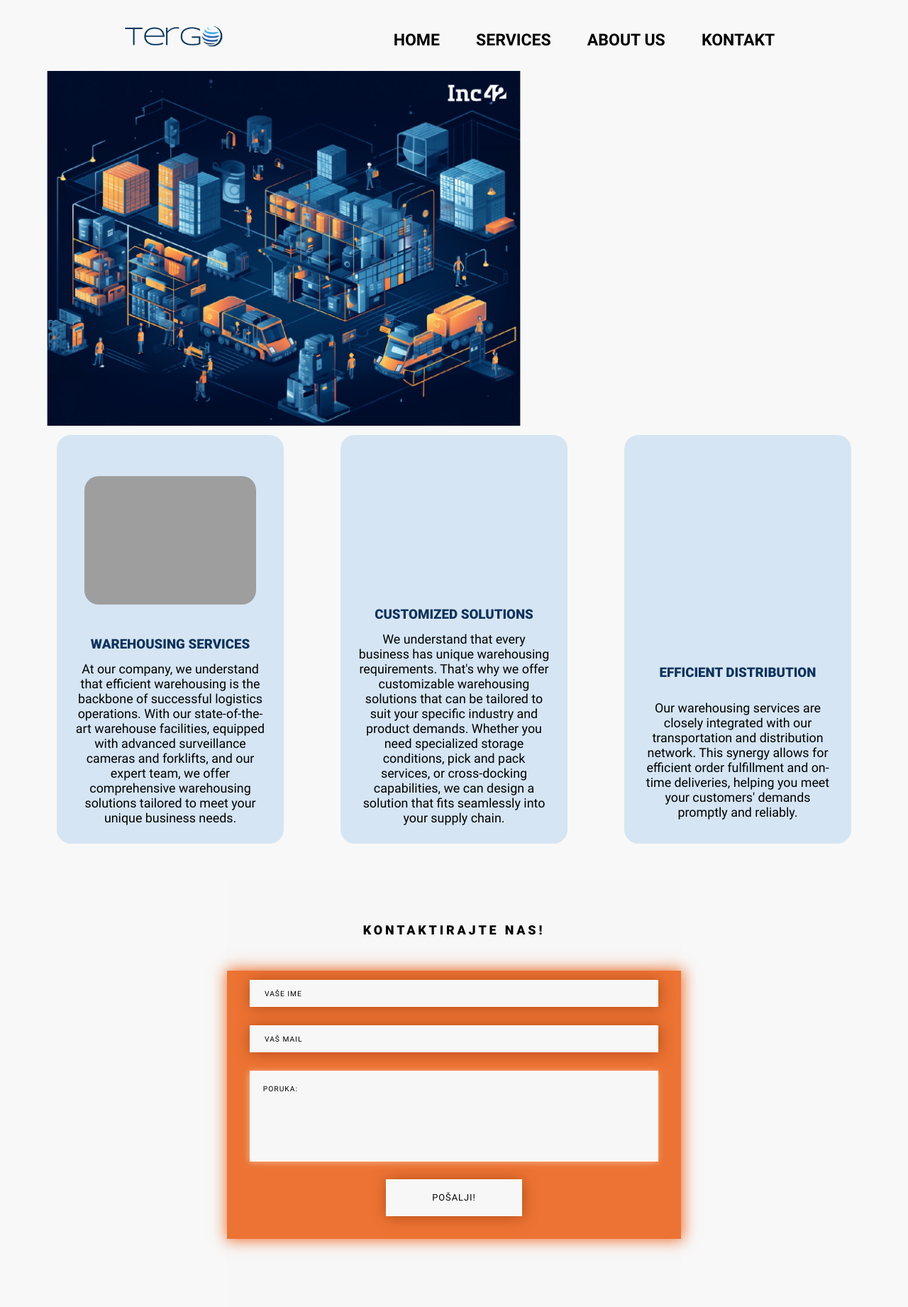
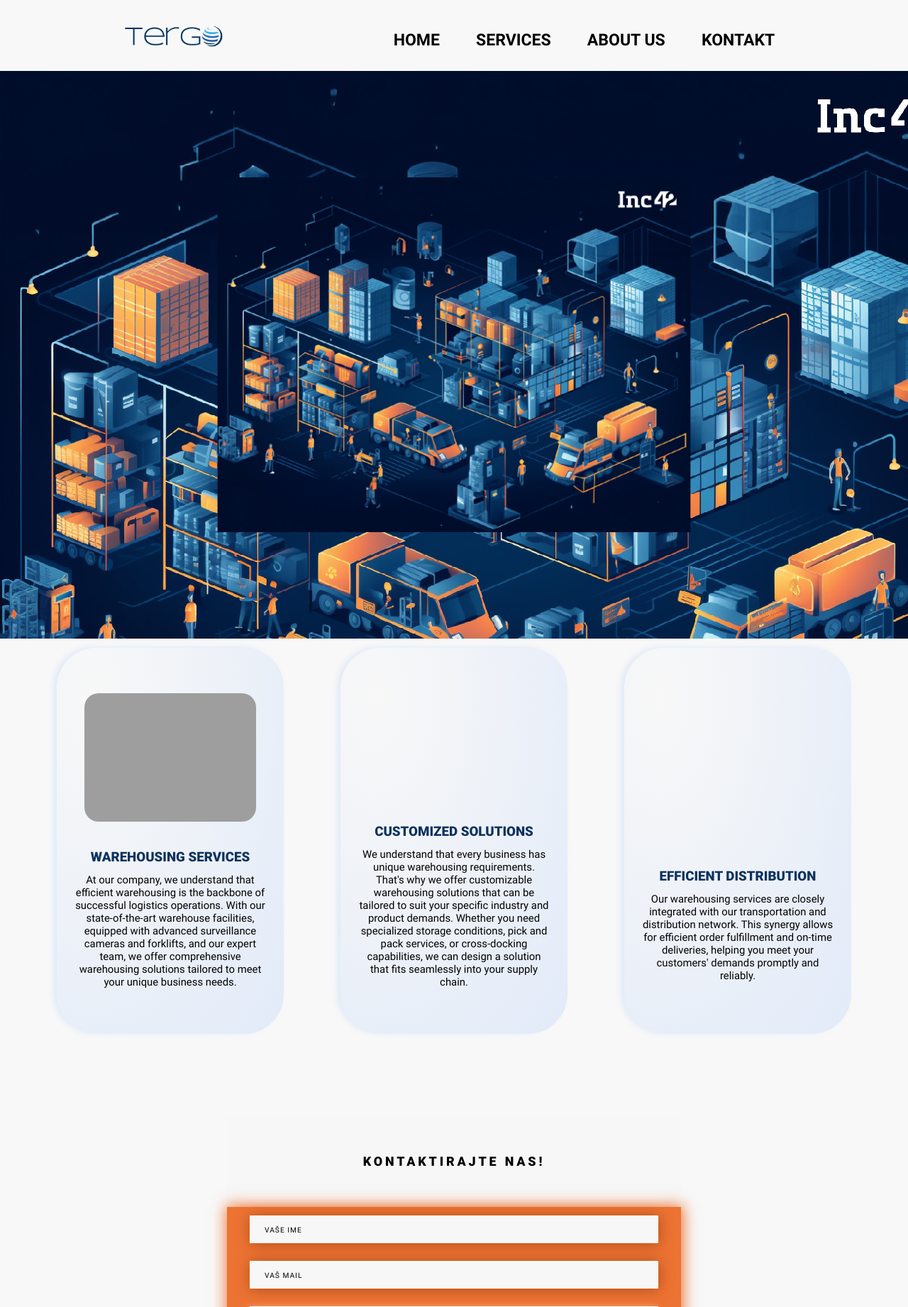
Before and after one commit to svjetlanatodoric/Tergo, a PHP site: page /pages/warehousing.php in a window 1280 px wide. Shown: the top 1842 px of the page at 71% size. Before the commit the page ends 1765 px from the top, so only its background shows below. Run offline with PHP 8.4, Linux system fonts and the light colour scheme; grey boxes are pictures that could not be loaded.

Commit message:
Warehouse page. Hero section added and set to be responsive. Cards with text are now responsive, added contact form and footer.

```diff
--- a/css/warehouse.css
+++ b/css/warehouse.css
@@ -13,7 +13,7 @@ html {
 
 body {
     background-color: #f8f8f8;
-    height: 100vw;
+    height: fit-content;
 }
 
 /* FONTOVI */
@@ -35,7 +35,7 @@ body {
 
 @font-face {
     font-family: Roboto;
-    src: url(../fonts/) format('truetype');
+    src: url(../fonts/Roboto/Roboto-Light.ttf) format('truetype');
     font-weight: 200;
     font-style: normal;
 }
@@ -49,51 +49,95 @@ body {
 
 
 @font-face {
-    font-family: Archivo-Black;
-    src: url(../fonts/Archivo_Black/ArchivoBlack-Regular.ttf);
+    font-family: Caveat;
+    src: url(../fonts/Caveat/static/Caveat-Bold.ttf) format('truetype');
+    font-weight: 200;
+    font-style: normal;
 }
 
-/*
-.warehouse-illustration{
+div.content {
+    margin-bottom: 10vw;
+}
+
+p.warehouse-hero-text {
+    font-size: calc(30px + (21 - 13) * ((100vw - 320px) / (1600 - 20)));
+    font-family: 'Roboto';
+    font-weight: 300;
+    letter-spacing: 2px;
+    color: #e2f0ff;
+}
+
+p.solution {
+    font-family: Caveat;
+    font-size: calc(110px + (21 - 13) * ((100vw - 320px) / (1600 - 20)));
+    color: #ec7333;
+    letter-spacing: 4px;
+    text-shadow: -1px -3px 20px #ec7333f2;
+}
+
+.warehouse-hero {
+    display: flex;
+    height: 100%;
+}
+
+.hero-section-text {
+    z-index: 1;
+    text-align: center;
+
+}
+
+.warehouse-illustration {
+    width: 100%;
+    background-attachment: fixed;
+    overflow: hidden !important;
     position: relative;
+    /* z-index: 1; */
+    height: 100%;
+    background-image: url(../img/warehouse-img.jpg);
+    display: flex;
+    align-items: center;
+    justify-content: space-around;
+    flex-direction: row-reverse;
+}
+
+.warehouse-overlay {
+    position: relative;
+    width: 35vw;
+    height: 35vw;
+    box-shadow: 0 0 0 114vw #0d325dad;
+    border-radius: 100%;
+    z-index: 1;
     overflow: hidden;
+
 }
-.warehouse-illustration>img{
-    width: 100%;
-    height: auto;
-} */
-/* .warehouse-illustration  {
 
-    width: 300px;
-    height: 300px;
-    background-image: url('../img/warehouse-img.jpg');
-    background-size: cover;
-    background-position: center;
-    clip-path: polygon(20% 0%, 100% 0%, 100% 100%, 0% 100%);
-} */
+.warehouse-heading>h2 {
+    font-family: Roboto;
+    color: #0d325d;
+    text-align: center;
+    margin: 4vw auto;
+}
 
-img{
-    clip-path: url('../img/warehouse-img.jpg');
-}
 .warehouse-wrapper {
     position: relative;
     top: 1vw;
     display: flex;
     justify-content: space-evenly;
-    height: 50vw;
+    height: fit-content;
 }
 
 .warehouse-service-wrapper {
-    height: 90%;
+    height: unset;
     width: 25%;
     display: flex;
     flex-direction: column;
-    justify-content: space-around;
+    justify-content: flex-start;
     align-content: center;
     align-items: center;
-    background-color: rgb(0 116 211 / 14%);
-    border-radius: 20px;
-    padding: 2vw;
+    background: radial-gradient(at 50px 70px, transparent, #4d90fe21);
+    border-radius: calc(51px + (21 - 13) * ((100vw - 320px) / (1600 - 20)));
+    padding: 5vw 2vw;
+    box-shadow: -5px -1px 9px 0px #4d90fe21
 }
 
 .card-img {
@@ -104,23 +148,113 @@ img{
     align-items: center;
 }
 
-.card-img > img {
+.card-img>img {
     width: 90%;
     border-radius: 20px
 }
 
-h3 {
+.warehouse-service-wrapper h3 {
     COLOR: #0d325d;
     font-family: 'Roboto';
-    margin-top: 1vw;
+    margin-top: 3vw;
     text-align: center;
     text-wrap: nowrap;
 }
 
-p {
+.warehouse-service-wrapper p {
     margin-top: 1vw;
     font-family: Roboto;
     font-style: normal;
-    font-size: calc(13px + (21 - 13) * ((100vw - 320px) / (1600 - 20)));
+    font-size: calc(10px + (21 - 13) * ((100vw - 320px) / (1600 - 20)));
     text-align: center;
+    line-height: unset;
 }
+
+i.fa-regular.fa-circle-check {
+    font-size: 5vw;
+    color: #ec7333;
+}
+
+i.fa-regular.fa-circle-check:hover {
+    color: #0d325d;
+    transform: scale(1.1);
+    cursor: pointer;
+    transition: .3s;
+}
+
+@media screen and (max-width:425px) {
+    .warehouse-overlay {
+        width: unset;
+        height: unset;
+    }
+
+    .warehouse-hero {
+        height: calc(600px + (21 - 13) * ((100vw - 320px) / (1600 - 20)));
+    }
+
+    .warehouse-heading>h2 {
+        margin: 9vw 4vw;
+    }
+}
+
+@media screen and (min-width:425px) and (max-width: 768px) {
+    .warehouse-overlay {
+        width: unset;
+        height: unset;
+    }
+
+    .warehouse-hero {
+        height: calc(500px + (21 - 13) * ((100vw - 320px) / (1600 - 20)));
+    }
+
+
+    .warehouse-illustration {
+        justify-content: center;
+    }
+
+    p.solution {
+        font-size: calc(85px + (21 - 13) * ((100vw - 320px) / (1600 - 20)));
+        margin: 10px;
+    }
+}
+
+@media screen and (max-width: 1024px) {
+
+
+    .hero-section-text {
+        margin: 20px;
+    }
+
+    .warehouse-wrapper {
+        height: fit-content;
+        flex-direction: column;
+        align-items: center;
+    }
+
+    .warehouse-service-wrapper {
+        margin: 3vw;
+        height: 100%;
+        width: 75%;
+        display: flex;
+        flex-direction: column;
+        justify-content: space-between;
+
+    }
+
+    i.fa-regular.fa-circle-check {
+        font-size: calc(40px + (21 - 13) * ((100vw - 320px) / (1600 - 20)));
+    }
+
+    .warehouse-service-wrapper h3 {
+        text-wrap: wrap;
+    }
+
+    .warehouse-service-wrapper p {
+        margin-top: 1vw;
+        font-family: Roboto;
+        line-height: calc(20px + (21 - 13) * ((100vw - 320px) / (1600 - 20)));
+        font-style: normal;
+        font-size: calc(12px + (21 - 13) * ((100vw - 320px) / (1600 - 20)));
+        text-align: center;
+    }
+}
```
